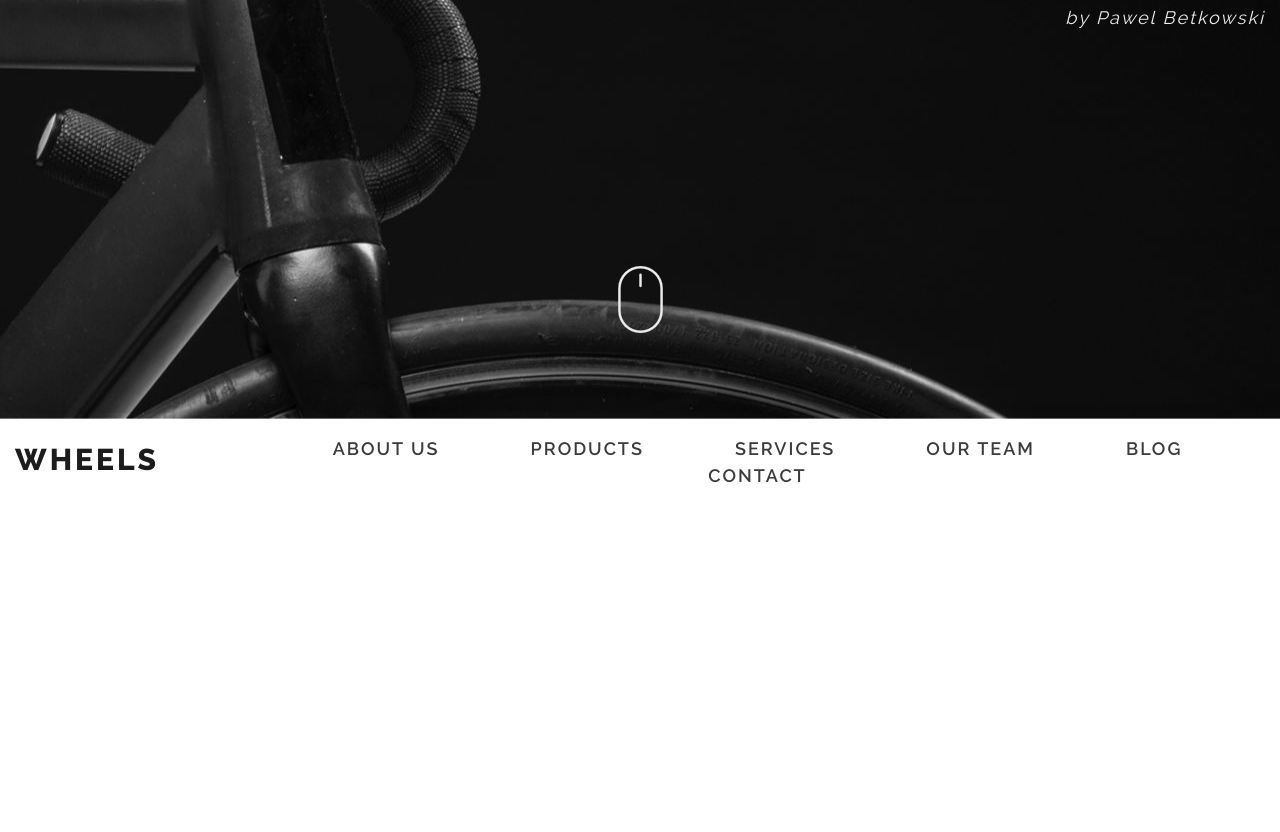
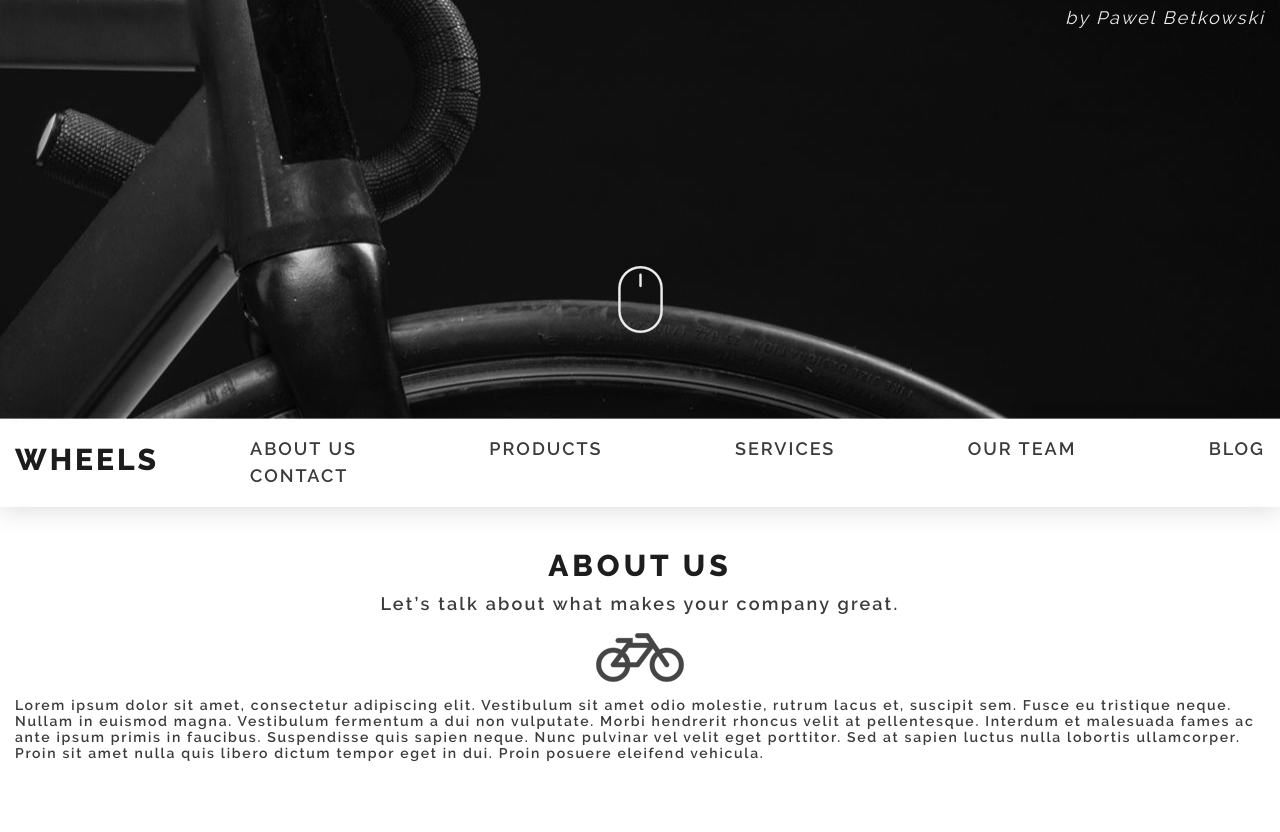
Before and after one commit to webproject67/Wheels, a website built with webpack: page src/index.html in a window 1280 px wide. Shown: the part 661-1493 px from the top of the page. Before the commit the page ends 1168 px from the top, so only its background shows below. Built offline with nearby package versions, Linux system fonts and the light colour scheme.

Commit message:
1 column

```diff
--- a/src/index.html
+++ b/src/index.html
@@ -64,5 +64,13 @@
 			</div>
 		</nav>
 	</header>
+	<main class="page-main">
+		<section class="company">
+			<h2 class="company__title">about us</h2>
+			<p class="company__purpose">Let’s talk about what makes your company great.</p>
+			<img class="company__img" src="img/bicycle@1x.png" alt="bicycle">
+			<p class="company__text">Lorem ipsum dolor sit amet, consectetur adipiscing elit. Vestibulum sit amet odio molestie, rutrum lacus et, suscipit sem. Fusce eu tristique neque. Nullam in euismod magna. Vestibulum fermentum a dui non vulputate. Morbi hendrerit rhoncus velit at pellentesque. Interdum et malesuada fames ac ante ipsum primis in faucibus. Suspendisse quis sapien neque. Nunc pulvinar vel velit eget porttitor. Sed at sapien luctus nulla lobortis ullamcorper. Proin sit amet nulla quis libero dictum tempor eget in dui. Proin posuere eleifend vehicula.</p>
+		</section>
+	</main>
 </body>
 </html>
--- /dev/null
+++ b/src/sass/blocks/company.scss
@@ -0,0 +1,34 @@
+.company {
+  max-width: 1374px;
+  margin: 0 auto;
+  padding: 17px 15px 56px;
+  text-align: center;
+}
+
+.company__title {
+  margin-bottom: 0;
+  color: #1d1d1d;
+  font-size: 30px;
+  font-weight: 700;
+  text-transform: uppercase;
+  letter-spacing: 4px;
+}
+
+.company__purpose {
+  margin-top: 10px;
+  font-size: 18px;
+  font-weight: 600;
+  letter-spacing: 2.2px;
+}
+
+.company__img {
+  min-width: 88px;
+}
+
+.company__text {
+  margin-top: 10px;
+  font-size: 14px;
+  font-weight: 600;
+  text-align: start;
+  letter-spacing: 1.7px;
+}
--- a/src/sass/blocks/main-nav.scss
+++ b/src/sass/blocks/main-nav.scss
@@ -22,7 +22,7 @@
 .main-nav__list {
   display: flex;
   flex-wrap: wrap;
-  justify-content: center;
+  justify-content: space-between;
   margin: 0;
   padding: 0;
   list-style: none;
--- a/src/sass/style.scss
+++ b/src/sass/style.scss
@@ -3,3 +3,4 @@
 @import "scaffolding";
 @import "blocks/page-header";
 @import "blocks/main-nav";
+@import "blocks/company";
```
Also changed, not shown: src/img/bicycle@1x.png (added), src/img/bicycle@2x.png (added).
